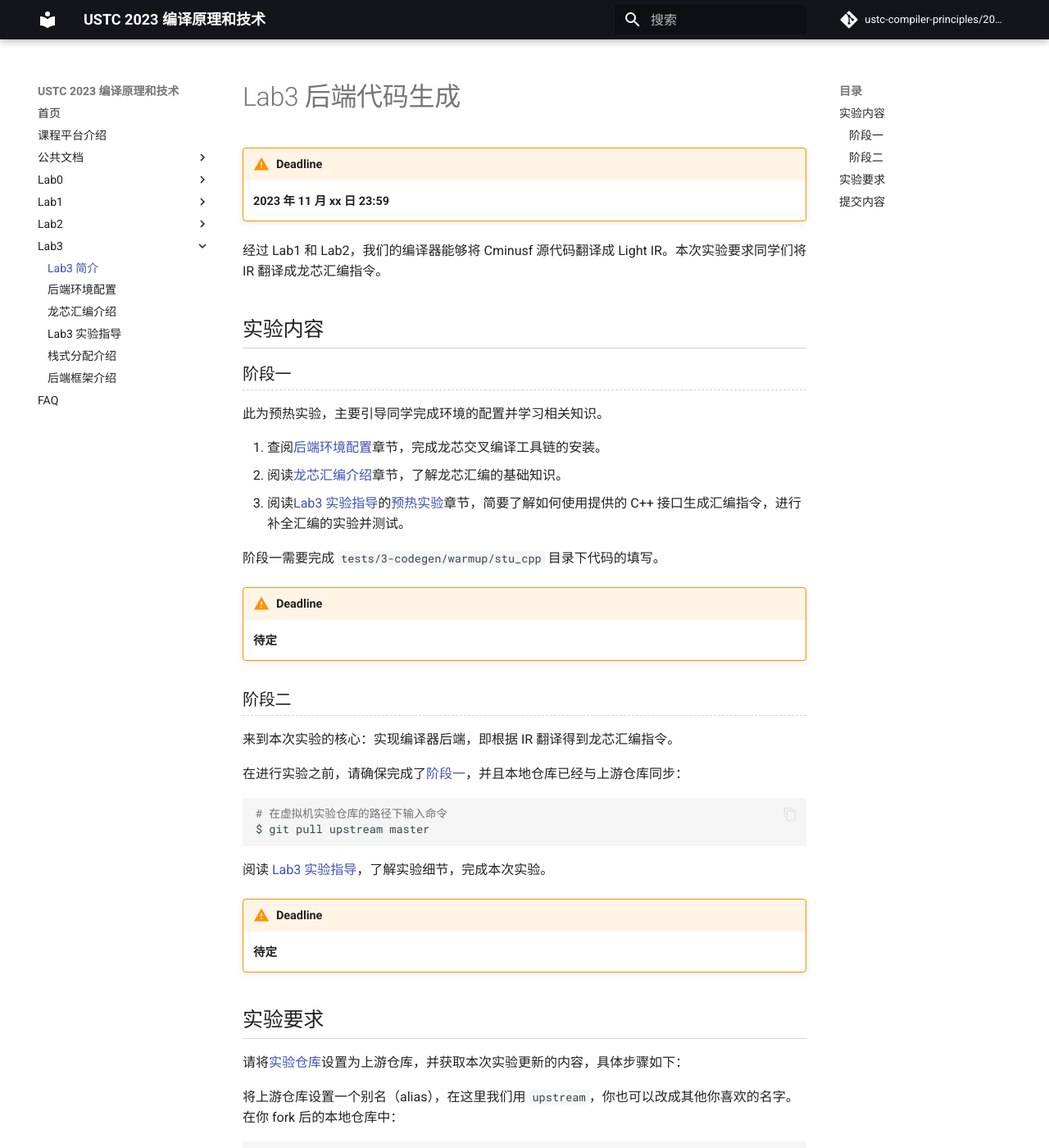
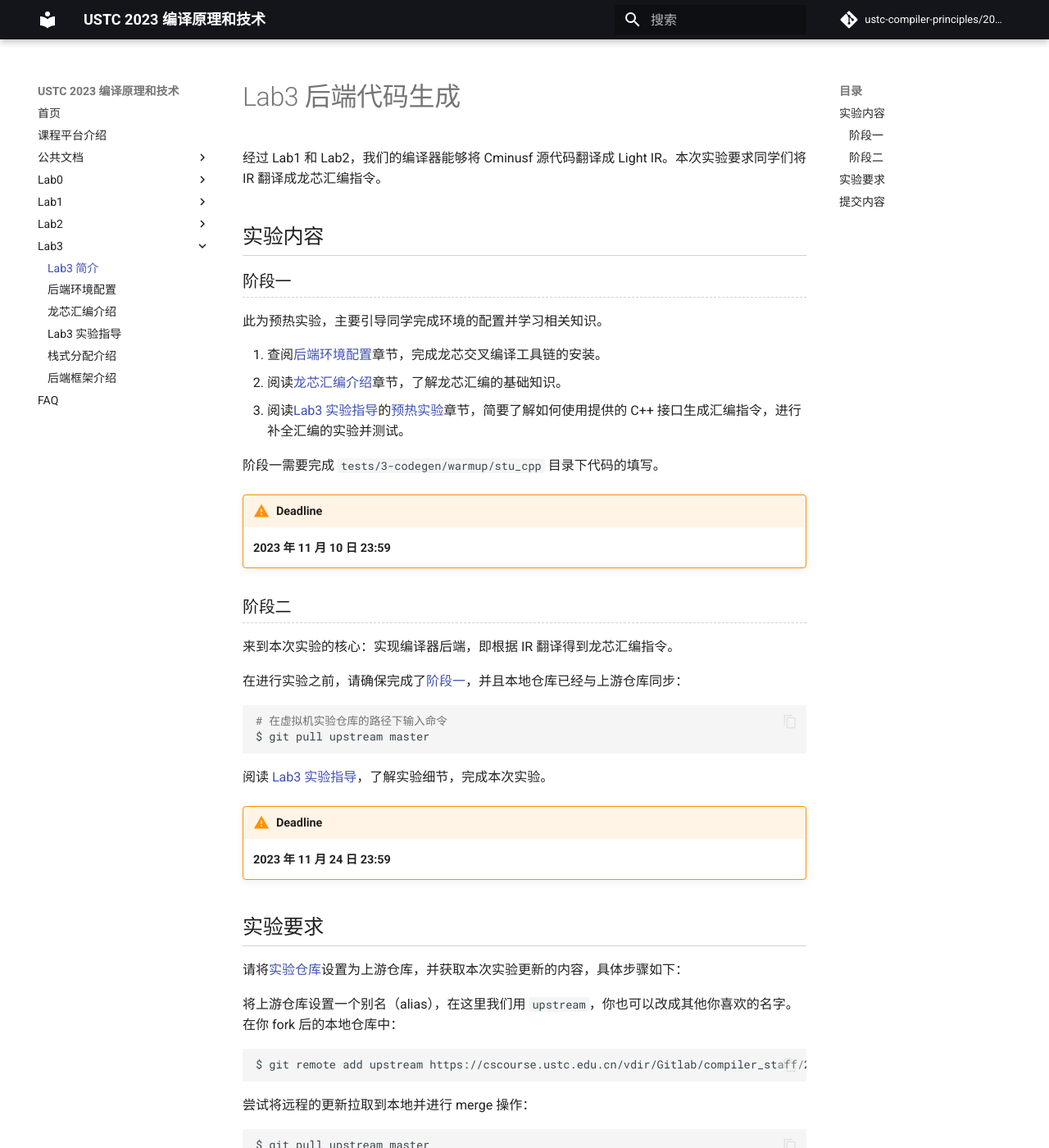
Before and after one commit to ustc-compiler-principles/2023, an MkDocs documentation site: the page built from docs/lab3/index.md, in a window 1280 px wide and 1400 px high. Shown: the whole window at 82% size. Built offline with MkDocs 1.6.1 and Material for MkDocs 9.7.7, drawn with Linux system fonts in a browser that asks for light colours; comment, search, counter and statistics services are not loaded.

Commit message:
lab3: update ddl

```diff
--- a/docs/lab3/index.md
+++ b/docs/lab3/index.md
@@ -1,8 +1,4 @@
 # Lab3 后端代码生成
-
-!!! warning "Deadline"
-
-    **2023 年 11 月 xx 日 23:59**
 
 经过 Lab1 和 Lab2，我们的编译器能够将 Cminusf 源代码翻译成 Light IR。本次实验要求同学们将 IR 翻译成龙芯汇编指令。
 
@@ -24,7 +20,7 @@
 
 !!! warning "Deadline"
 
-    **待定**
+    **2023 年 11 月 10 日 23:59**
 
 ### 阶段二
 
@@ -41,7 +37,7 @@ $ git pull upstream master
 
 !!! warning "Deadline"
 
-    **待定**
+    **2023 年 11 月 24 日 23:59**
 
 ## 实验要求
 
```
